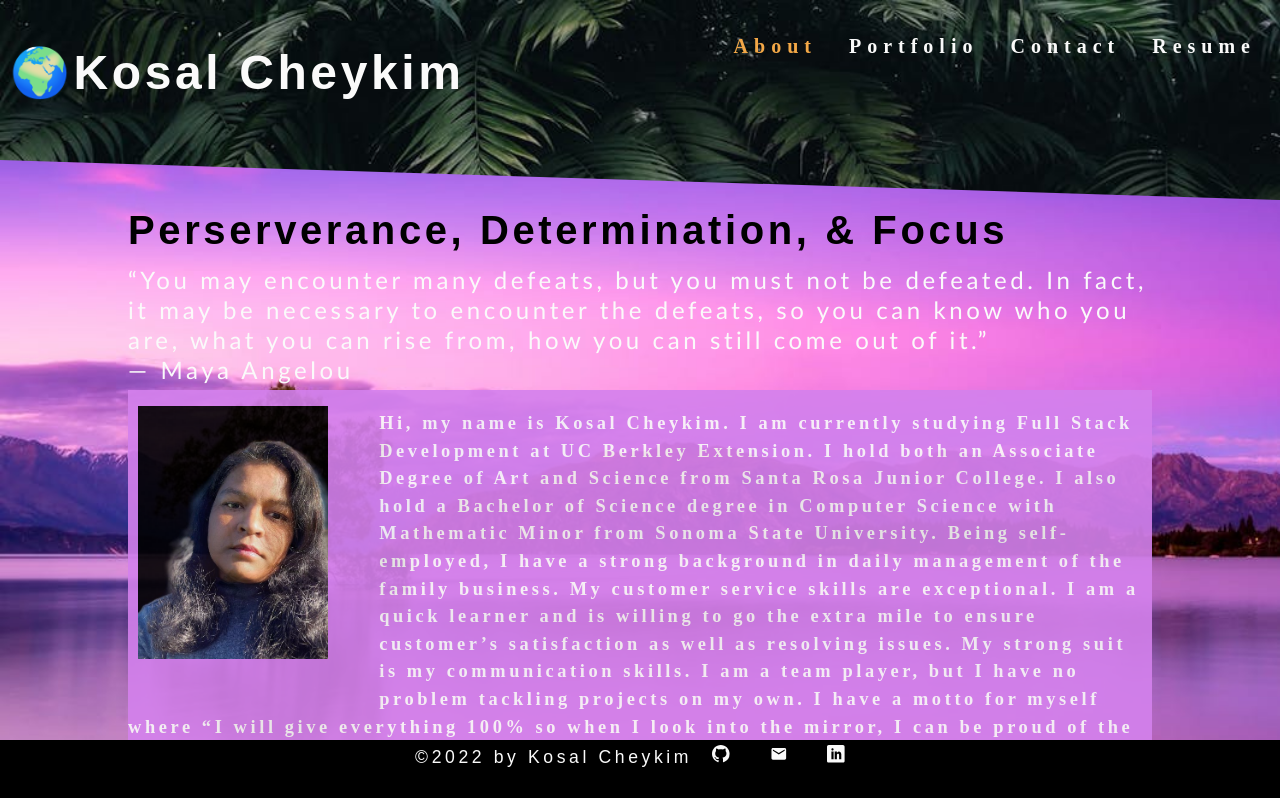
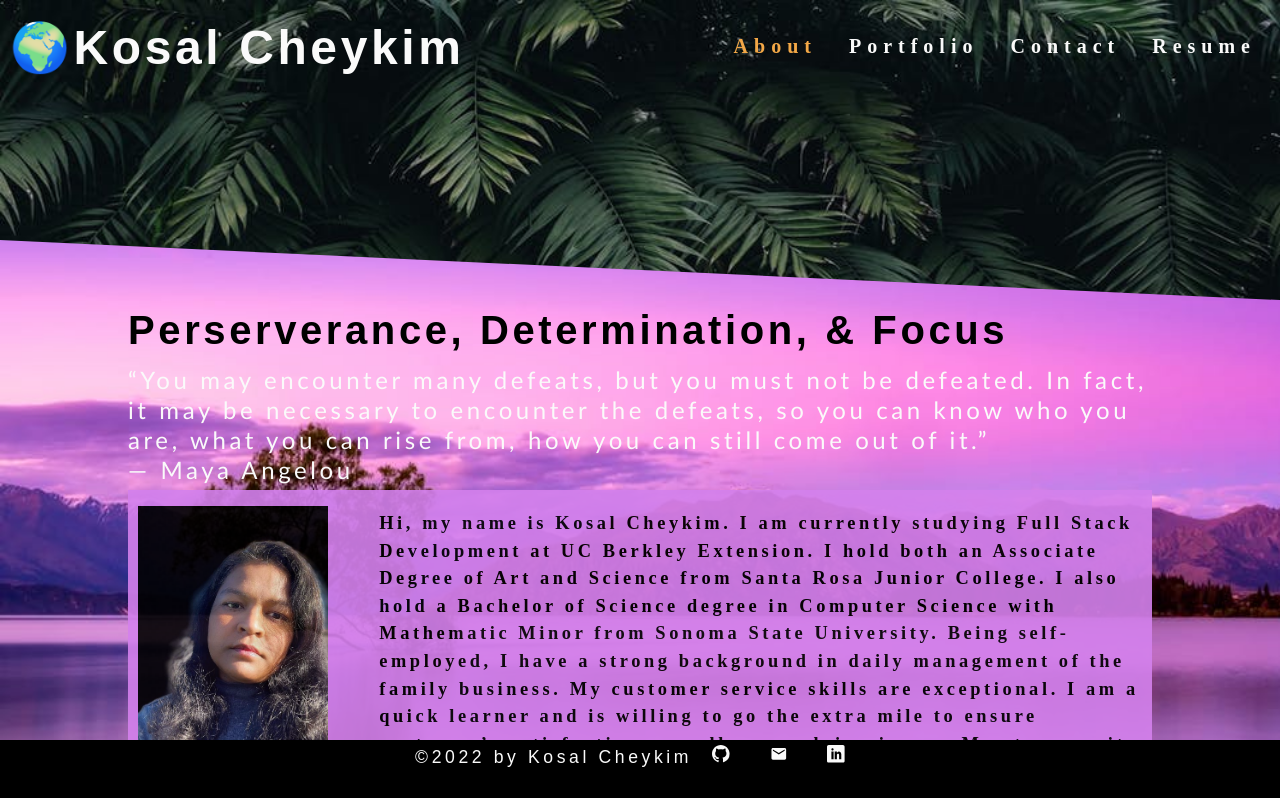
Before and after one commit to kcheykim/cheykim-portfolio, a React (Create React App) app: page / in a window 1280 px wide. Shown: the top 798 px of the page. Built offline with nearby package versions, Linux system fonts and the light colour scheme.

Commit message:
adding more to style

```diff
--- a/src/index.css
+++ b/src/index.css
@@ -47,7 +47,6 @@ body {
 h1 {
   font-family: 'Arial', 'Gill Sans', 'Gill Sans MT', 'Calibri', 'Trebuchet MS', sans-serif;
   font-size: 3rem;
-  padding-top: 25px;
   font-weight: bolder;
   margin: 5px 0;
   line-height: 1.25;
@@ -113,7 +112,7 @@ header {
   background: var(--dark);
   background-image: url("../src/assets/images/fern.jpeg");
   background-size: cover;
-  height: 200px;
+  height: 300px;
   clip-path: polygon(
     0 0, /* left top */
     100% 0, /* right top */
@@ -355,12 +354,13 @@ flex-wrap: wrap;
 #left {
   width: "60%";
   justify-content: center;
+  color: var(--dark);
 }
 
 #tools{
   justify-content: space-between;
   line-height: 1.5;
   opacity: 75%;
-  color: var(--darker);
+  color: var(--dark);
   font-weight: bolder;
 }
```
